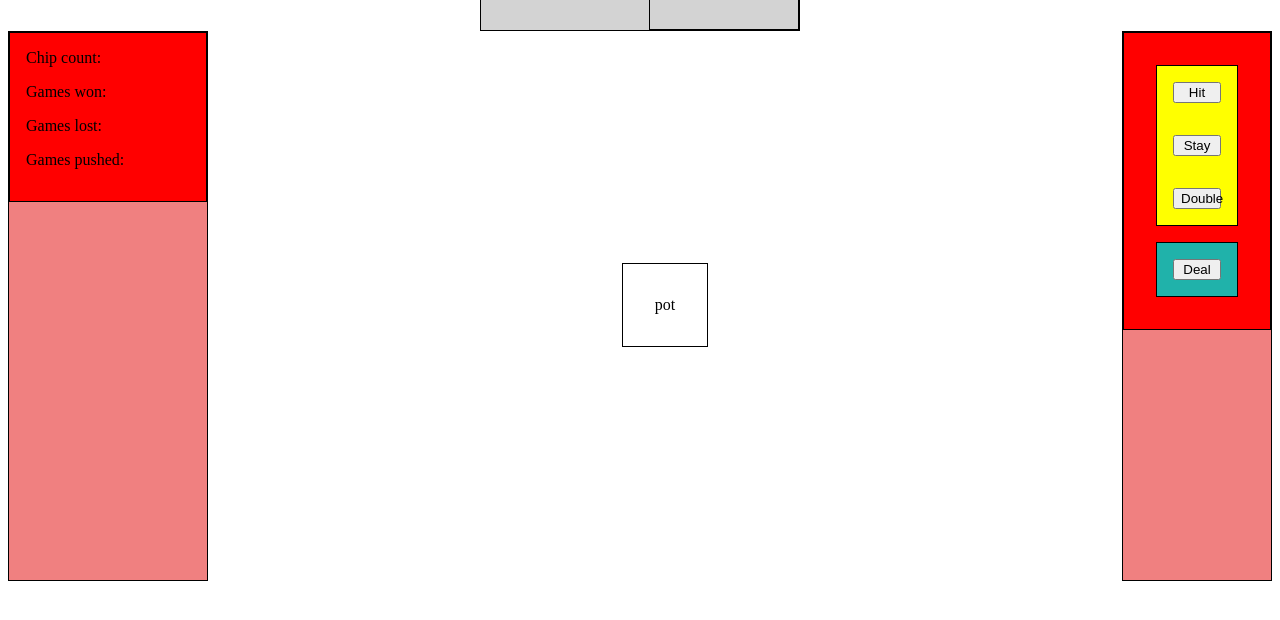
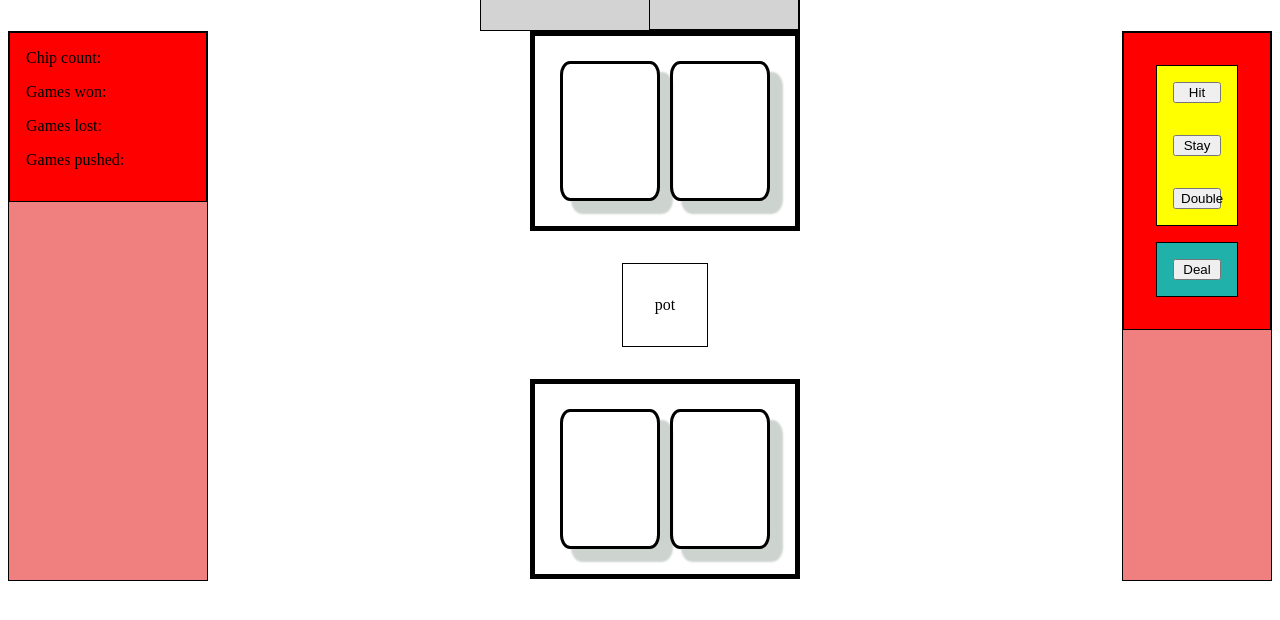
Before and after one commit to eplum/blackjack-blackjack-lukeanderic, a website with bundled scripts: page docs/index.html in a window 1280 px wide. Shown: the part 168-788 px from the top of the page. Built offline with nearby package versions, Linux system fonts and the light colour scheme; what blackjack-dealer-logic would draw is missing.

Commit message:
display of dealer and user hands corrected

```diff
--- a/docs/style.css
+++ b/docs/style.css
@@ -105,3 +105,29 @@ h1 {
 
 
 }
+
+.playing-card {
+    box-sizing:border-box;
+    display: flex;
+    justify-content: center;
+    align-items: center;
+    width:100px;
+    height: 140px;
+    margin: 5px;
+    border: solid ;
+    border-color: #000000;
+    padding: 10px;
+    border-radius: 10%;
+    box-shadow: 12px 12px 2px 1px rgba(4, 37, 17, 0.2);
+   }
+
+.dealer-hand,.user-hand{
+
+    display: flex;
+    justify-content: center;
+    margin: auto;
+    border: 5px, solid ;
+    border-color: #000000;
+    padding: 20px;
+    border-radius: 1.0;
+    }
--- a/src/index.js
+++ b/src/index.js
@@ -9,20 +9,22 @@ const Dom = require("./utils/Dom");
 
   const dealerHand = singleDeckGame.getDealerHand();
 
-  Dom.generateCard(dealerHand.getCards()[0])
-  Dom.generateCard(dealerHand.getCards()[1]);
+  // dealerHand.foreach ()
+  // Dom.generateCard(dealerHand.getCards()[0])
+  // Dom.generateCard(dealerHand.getCards()[1]);
 
-  const table = document.querySelector(".table");
-  table.append(Dom.generateCard(dealerHand.getCards()[0]));
-  table.append(Dom.generateCard(dealerHand.getCards()[1]));
+  const dealerCards = document.querySelector(".dealer-hand");
+  dealerCards.append(Dom.generateCard(dealerHand.getCards()[0]));
+  dealerCards.append(Dom.generateCard(dealerHand.getCards()[1]));
 
 
 
   const userHand = singleDeckGame.getUserHand();
 
-  Dom.generateCard(userHand.getCards()[0])
-  Dom.generateCard(userHand.getCards()[1]);
+  const userCards = document.querySelector(".user-hand");
+  // Dom.generateCard(userHand.getCards()[0])
+  // Dom.generateCard(userHand.getCards()[1]);
 
 
-  table.append(Dom.generateCard(userHand.getCards()[0]));
-  table.append(Dom.generateCard(userHand.getCards()[1]));
+  userCards.append(Dom.generateCard(userHand.getCards()[0]));
+  userCards.append(Dom.generateCard(userHand.getCards()[1]));
```
